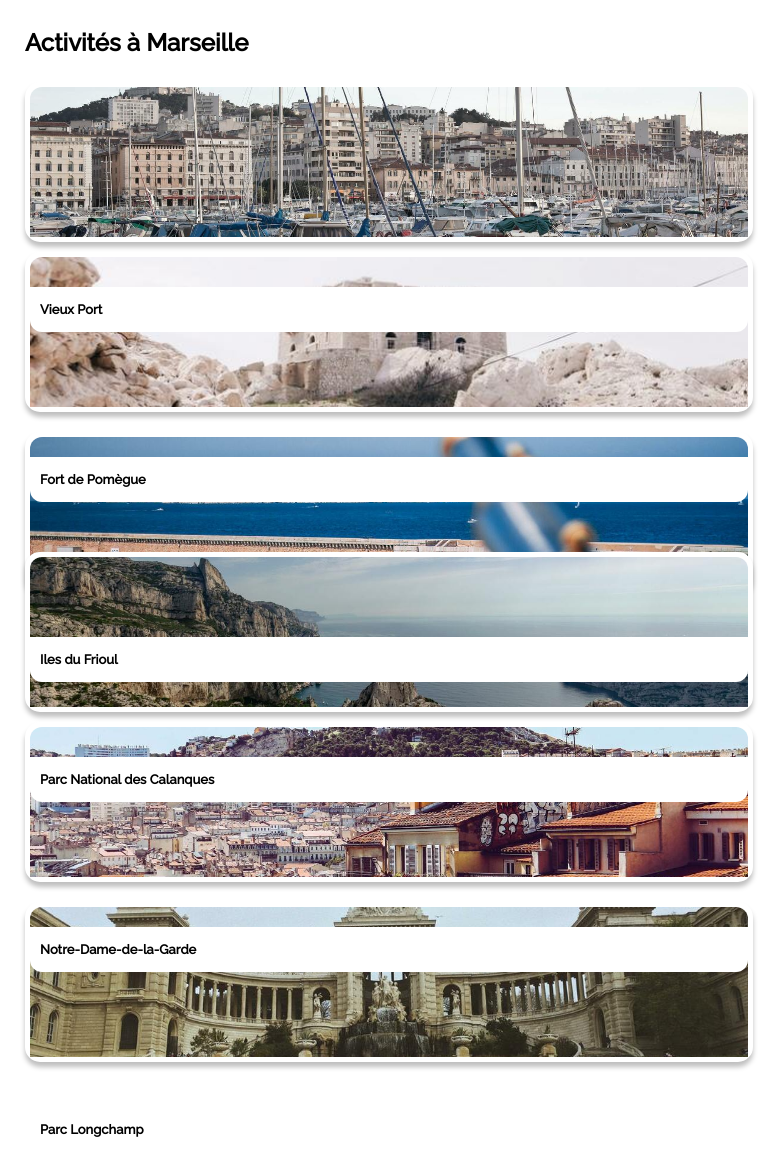
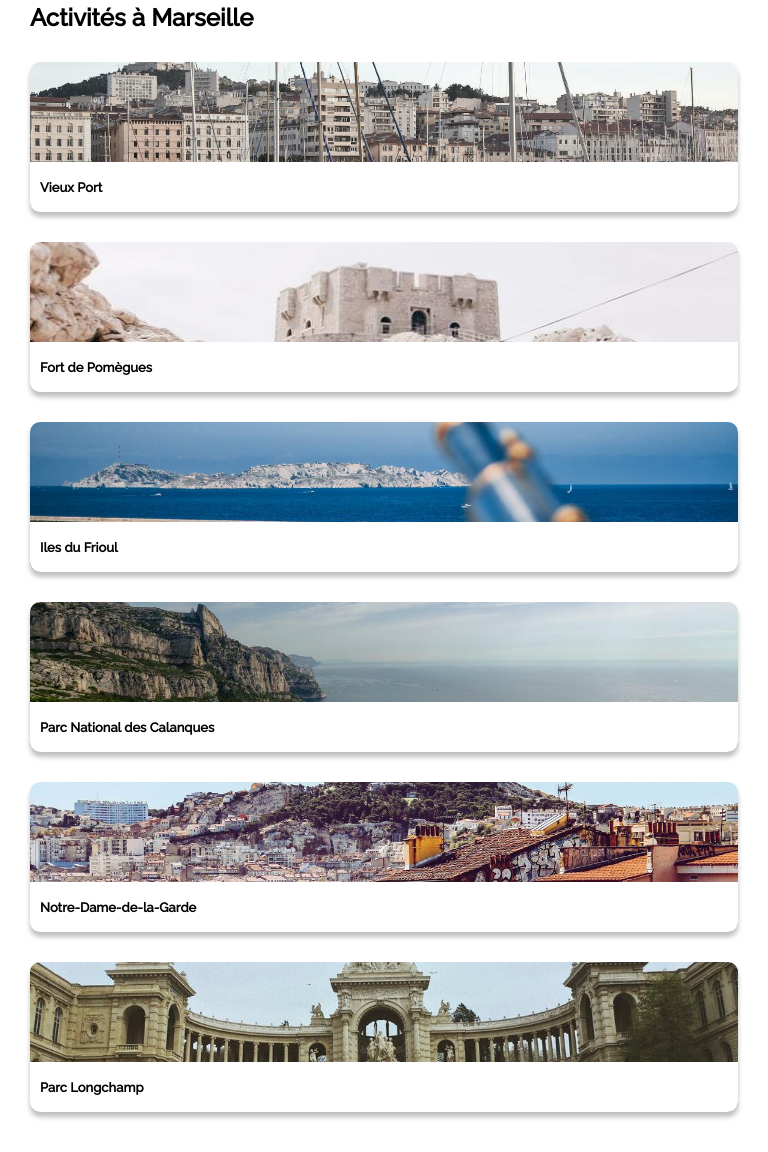
Before and after one commit to HaydenLeDev/OpenClassroom, a plain HTML site: page 02-Booki_restart/index.html in a window 768 px wide. Shown: the part 2588-3740 px from the top of the page. Drawn offline with Linux system fonts and the light colour scheme.

Commit message:
activite fini

```diff
--- a/02-Booki_restart/index.html
+++ b/02-Booki_restart/index.html
@@ -279,45 +279,34 @@
             <h2 class="titre">Activités à Marseille</h2>
             <div class="activite_grid">
                 <div class="activite_partie">
-                    <div class="activite_une_carte">
-                        <div class="activite_carte">
+                    <div class="grande_partie">
                         <img src="images/activites/3_medium/reno-laithienne-QUgJhdY5Fyk-unsplash.jpg" alt="" srcset="">
-                            <h4 class="titre_activite">Vieux Port</h4>
+                        <h4 class="carte_activite_titre">Vieux Port</h4>
                     </div>
+                    <div class="double_carte">
+                        <div class="carte_activite_moyenne">
+                            <img src="images/activites/3_medium/paul-hermann-QFTrLdQIRhI-unsplash.jpg" alt="" srcset="">
+                            <h4 class="carte_activite_titre">Fort de Pomègues</h4>
                         </div>
-                    <div class="activite_deux_carte">
-                        <div class="moyenne_carte">
-                            <div class="activite_carte">
-                                <img src="images/activites/3_medium/paul-hermann-QFTrLdQIRhI-unsplash.jpg" alt="" srcset="">
-                                <h4 class="titre_activite">Fort de Pomègue</h4>
-                            </div>
-                        </div>
-                        <div class="petite_carte">
-                            <div class="activite_carte">
+                        <div class="carte_activite_petite">
                             <img src="images/activites/3_medium/kevin-hikari-rV_Qd1l-VXg-unsplash.jpg" alt="" srcset="">
-                                <h4 class="titre_activite">Iles du Frioul</h4>
-                            </div>
+                            <h4 class="carte_activite_titre">Iles du Frioul</h4>
                         </div>
                     </div>
                 </div>
                 <div class="activite_partie">
-                    <div class="activite_une_carte">
-                        <div class="activite_carte">
+                    <div class="grande_partie">
                         <img src="images/activites/3_medium/kilyan-sockalingum-NR8-cBCN3aI-unsplash.jpg" alt="" srcset="">
-                            <h4 class="titre_activite">Parc National des Calanques</h4>
+                        <h4 class="carte_activite_titre">Parc National des Calanques</h4>
                     </div>
+                    <div class="double_carte">
+                        <div class="carte_activite_moyenne">
+                            <img src="images/activites/3_medium/florian-wehde-xW9e8gdotxI-unsplash.jpg" alt="" srcset="">
+                            <h4 class="carte_activite_titre">Notre-Dame-de-la-Garde</h4>
                         </div>
-                    <div class="activite_deux_carte">
-                        <div class="moyenne_carte">
-                            <div class="activite_carte">
-                                <img src="images/activites/3_medium/florian-wehde-xW9e8gdotxI-unsplash.jpg" alt="" srcset="">
-                                <h4 class="titre_activite">Notre-Dame-de-la-Garde</h4>
-                            </div>
-                        </div>
-                        <div class="petite_carte">
-                            <div class="activite_carte">
+                        <div class="carte_activite_petite">
                             <img src="images/activites/3_medium/lena-paulin-wH2-EJoDcV0-unsplash.jpg" alt="" srcset="">
-                                <h4 class="titre_activite">Parc Longchamp</h4>
+                            <h4 class="carte_activite_titre">Parc Longchamp</h4>
                         </div>
                     </div>
                 </div>
--- a/02-Booki_restart/styles/composants/cartes.css
+++ b/02-Booki_restart/styles/composants/cartes.css
@@ -31,17 +31,3 @@ img{
 }
 
 /* Carte activite */
-.activite_carte{
-    background-color: var(--blanc);
-    border-radius: 15px 15px 15px 15px;
-    box-shadow: 0px 5px 5px rgba(0, 0, 0, 0.25);
-}
-
-.activite_carte img{
-    border-radius: 12px 12px 0px 0px;
-}
-
-.titre_activite{
-    border-radius: 0px 0px 12px 12px;
-    background-color: var(--blanc);
-}
--- a/02-Booki_restart/styles/layouts/activite_layout.css
+++ b/02-Booki_restart/styles/layouts/activite_layout.css
@@ -1,105 +1,118 @@
 .activite{
-    padding: 30px 60px 60px 60px;
     display: flex;
     flex-direction: column;
-    gap: 20px;
+    width: 100%;
+    height: 400px;
+    padding-bottom: 100px;
+    gap: 30px;
 }
 
 .activite_grid{
     display: flex;
+    height: 100%;
     gap: 30px;
-    height: 450px;
+    padding: 0px 60px 0px 60px;
+}
+
+.activite .titre{
+    padding-left: 60px;
 }
 
 .activite_partie{
     display: flex;
-    width: 50%;
+    width: 100%;
+    height: 420px;
     gap: 30px;
 }
 
-.activite_une_carte{
-    height: 100%;
+.double_carte{
+    display: block;
+    gap: 30px;
     width: 50%;
+    height: 400px;
 }
 
-.activite_deux_carte{
-    display: flex;
-    flex-direction: column;
-    gap: 30px;
+.grande_partie{
+    width: 50%;
     height: 100%;
-    width: 50%;
 }
 
+.carte_activite_moyenne{
+    width: 100%;
+    height: 60%;
+    padding-bottom: 20px;
+}
+
+.carte_activite_petite{
+    width: 100%;
+    height: 40%;
+}
+
+.carte_activite_titre{
+    display: flex;
+    align-items: center;
+    position: relative;
+    top: -54px;
+    height: 50px;
+    padding-left: 10px;
+    z-index: 1;
+
+    background-color: var(--blanc);
+    border-radius: 0px 0px 10px 10px;
+}
+
+.activite img{
+    border-radius: 10px;
+    box-shadow: 0px 5px 5px rgba(0, 0, 0, 0.25);
+}
+
+
 @media screen and (min-width: 768px) and (max-width: 992px) {
-    .activite{
-        padding: 30px 30px 30px 30px;
-    }
 
-    .activite_grid{
-        flex-direction: column;
-        gap: 50px;
-    }
-
-    .activite_partie{
-        width: 100%;
-        height: 450px;
-    }
 }
 
 @media screen and (max-width: 768px) {
     .activite{
-        padding: 25px 25px 25px 25px;
-        display: flex;
+        height: 100%;
+        padding: 0px 0px 0px 0px;
+        gap: 0px;
+    }
+
+    .activite .titre{
+        padding-left: 30px;
+    }
+
+    .activite_partie{
         flex-direction: column;
+        padding-bottom: 90px;
         gap: 0px;
     }
 
     .activite_grid{
-        display: flex;
+        padding: 0px 0px 0px 0px;
+        margin: 30px;
         flex-direction: column;
-        gap: 20px;
+        padding: 0px;
     }
 
-    .activite_partie{
-        flex-direction: column;
+    .grande_partie{
+        height: 150px;
         width: 100%;
-        gap: 20px;
+        padding-bottom: 30px;
     }
 
-    .activite_une_carte{
+    .carte_activite_petite{
         height: 150px;
+        padding-bottom: 30px;
+    }
+
+    .carte_activite_moyenne{
+        height: 150px;
+        padding-bottom: 30px;
+    }
+
+    .double_carte{
+        gap: 0px;
         width: 100%;
     }
-
-    .activite_deux_carte{
-        flex-direction: column;
-        width: 100%;
-        gap: 20px;
-    }
-
-    .activite_carte{
-        flex-direction: column;
-        height: 150px;
-        width: 100%;
-    }
-
-    .moyenne_carte{
-        height: 100%;
-        width: 100%;
-    }
-
-    .petite_carte{
-        height: 100%;
-        width: 100%;
-    }
-
-    .titre_activite{
-        display: flex;
-        align-items: center;
-        padding: 15px 0px 15px 10px;
-    }
-
-    .activite .titre{
-        padding-bottom: 25px;
-    }
 }
--- a/02-Booki_restart/styles/layouts/cartes_layout.css
+++ b/02-Booki_restart/styles/layouts/cartes_layout.css
@@ -46,33 +46,6 @@
     width: 60%;
 }
 
-/* Carte activite */
-.activite_carte{
-    display: flex;
-    flex-direction: column;
-    padding: 5px;
-    height: 100%;
-    width: 100%;
-}
-
-.moyenne_carte{
-    height: 270px;
-    width: 100%;
-}
-
-.petite_carte{
-    height: 40%;
-    width: 100%;
-}
-
-.titre_activite{
-    display: flex;
-    align-items: center;
-    padding: 15px 0px 15px 10px;
-    position: relative;
-    top: 50px;
-    z-index: 1;
-}
 
 
 @media screen and (min-width: 768px) and (max-width: 992px) {
```
Lines whose indentation alone changed are shown as unchanged.
